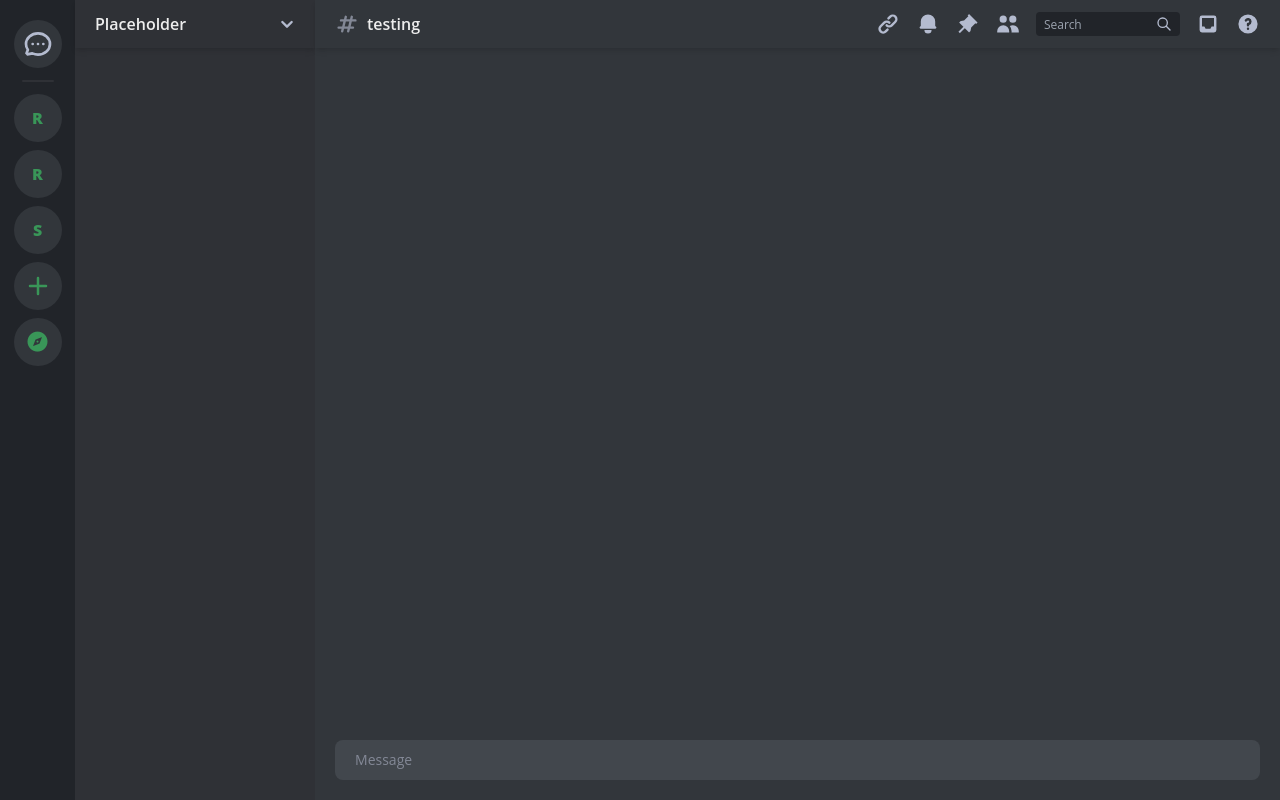
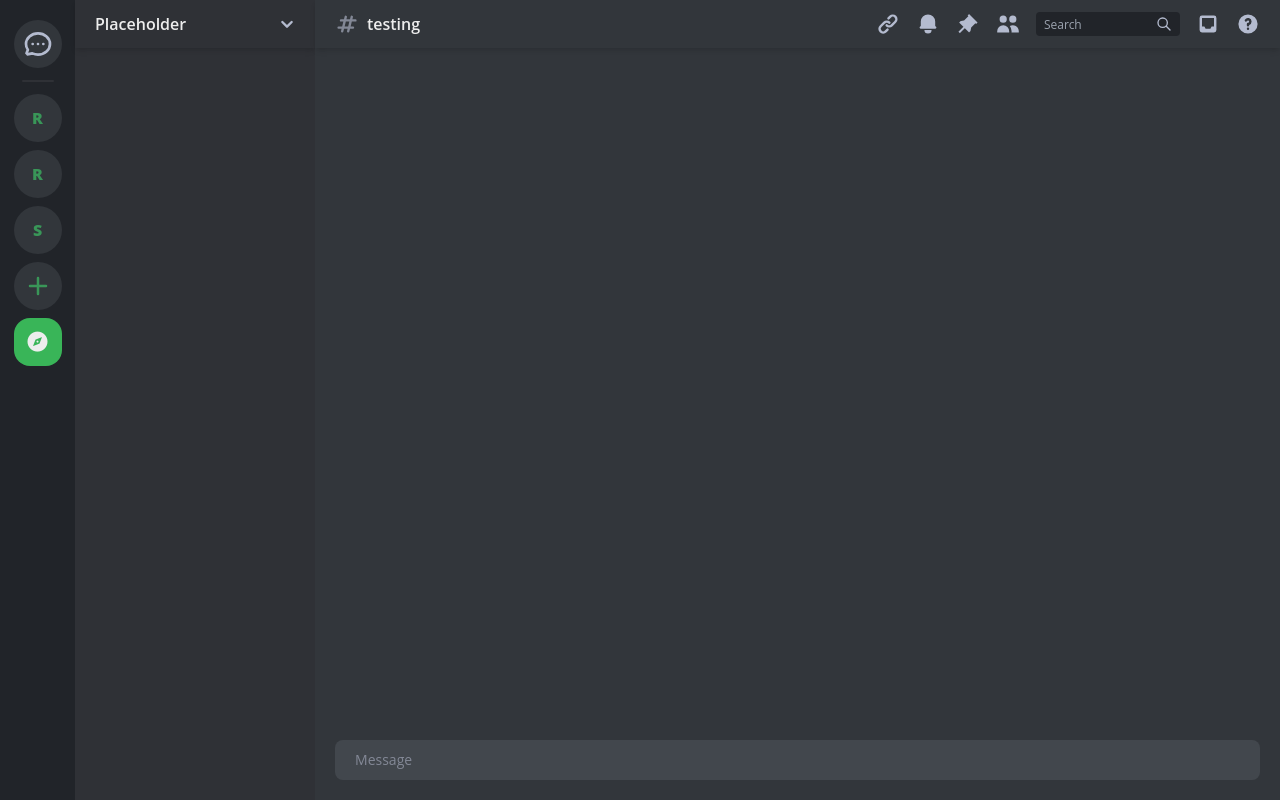
Before and after one commit to timothyc3/discord-clone, a React (Create React App) app: page / in a window 1280 px wide. Built offline with nearby package versions, Linux system fonts and the light colour scheme.

Commit message:
Added useSelector for discover, home, and newServer button so that they can update levelOne of activeSlice and have conditional styling and logic based on that slice.

```diff
--- a/src/components/ChannelSideBar/ChannelSidebar.tsx
+++ b/src/components/ChannelSideBar/ChannelSidebar.tsx
@@ -1,5 +1,4 @@
 import React from "react";
-import {Server} from "../../types";
 // import ChannelButton from "./components/ChannelSideBar/components/ChannelButton";
 
 
--- a/src/components/ServerSideBar/components/DiscoverButton.tsx
+++ b/src/components/ServerSideBar/components/DiscoverButton.tsx
@@ -1,13 +1,27 @@
 import React from "react";
+import {useAppDispatch, useAppSelector} from "../../../hooks";
+import {shallowEqual} from "react-redux";
+import {updateLevelOne} from "../../../features/activeSlice";
 
 export default function DiscoverButton() {
 
-    const active = false;
+    const active : boolean = useAppSelector(state => state.active.levelOne === "discover", shallowEqual);
+
+    const dispatch = useAppDispatch();
+
+    // update active server in redux store
+    function updateActive() {
+        dispatch(updateLevelOne("discover"));
+    }
+
+    function handleClick() {
+        updateActive();
+    }
 
     return (
         <i className={`ri-compass-3-fill server-button text-2xl
-            flex justify-center items-center ${active? 'selected bg-bright-green text-white' : ''}`}
-           aria-label="discover" role="button"
+            flex justify-center items-center ${active ? 'selected bg-bright-green text-white' : ''}`}
+           aria-label="discover" role="button" onClick={handleClick}
         ></i>
     );
 }
--- a/src/components/ServerSideBar/components/HomeButton.tsx
+++ b/src/components/ServerSideBar/components/HomeButton.tsx
@@ -1,8 +1,22 @@
 import React from "react";
+import {useAppDispatch, useAppSelector} from "../../../hooks";
+import {shallowEqual} from "react-redux";
+import {updateLevelOne} from "../../../features/activeSlice";
 
 export default function HomeButton() {
 
-    const active = false;
+    const active : boolean = useAppSelector(state => state.active.levelOne === "home", shallowEqual);
+
+    const dispatch = useAppDispatch();
+
+    // update active server in redux store
+    function updateActive() {
+        dispatch(updateLevelOne("home"));
+    }
+
+    function handleClick() {
+        updateActive();
+    }
 
     return (
         <svg xmlns="http://www.w3.org/2000/svg"
@@ -12,7 +26,7 @@ export default function HomeButton() {
                  'rounded-full text-light-grey bg-main-content-black'}
                  p-2 hover:bg-blue hover:rounded-2xl hover:text-white
                  transition-all duration-100 ease-in active:translate-y-0.5`}
-             aria-label="home" role="button"
+             aria-label="home" role="button" onClick={handleClick}
              fill="none" viewBox="0 0 24 24" stroke="currentColor" strokeWidth={2}>
             <path strokeLinecap="round" strokeLinejoin="round"
                   d="M8 12h.01M12 12h.01M16 12h.01M21 12c0 4.418-4.03 8-9 8a9.863 9.863 0 01-4.255-.949L3 20l1.395-3.72C3.512 15.042 3 13.574 3 12c0-4.418 4.03-8 9-8s9 3.582 9 8z"/>
--- a/src/components/ServerSideBar/components/NewServerButton.tsx
+++ b/src/components/ServerSideBar/components/NewServerButton.tsx
@@ -1,12 +1,27 @@
 import React from "react";
+import {useAppDispatch, useAppSelector} from "../../../hooks";
+import {shallowEqual} from "react-redux";
+import {updateLevelOne} from "../../../features/activeSlice";
 
 export default function NewServerButton() {
 
-    const active = false;
+    const active : boolean = useAppSelector(state => state.active.levelOne === "newServer", shallowEqual);
+
+    const dispatch = useAppDispatch();
+
+    // update active server in redux store
+    function updateActive() {
+        dispatch(updateLevelOne("newServer"));
+    }
+
+    function handleClick() {
+        updateActive();
+    }
+
     return (
         <svg xmlns="http://www.w3.org/2000/svg"
              className={`server-button p-3 ${active ? 'selected bg-bright-green text-white' : ''}`}
-             aria-label="newServer" role="button"
+             aria-label="newServer" role="button" onClick={handleClick}
              fill="none" viewBox="0 0 24 24" stroke="currentColor" strokeWidth={2.5}>
             <path strokeLinecap="round" strokeLinejoin="round" d="M12 4v16m8-8H4"/>
         </svg>
--- a/src/components/ServerSideBar/components/ServerButton.tsx
+++ b/src/components/ServerSideBar/components/ServerButton.tsx
@@ -13,7 +13,7 @@ export default function ServerButton(props: {
 
     // update active server in redux store
     function updateActive() {
-        dispatch(updateLevelOne(props.serverId))
+        dispatch(updateLevelOne(props.serverId));
     }
 
     function handleClick() {
```
